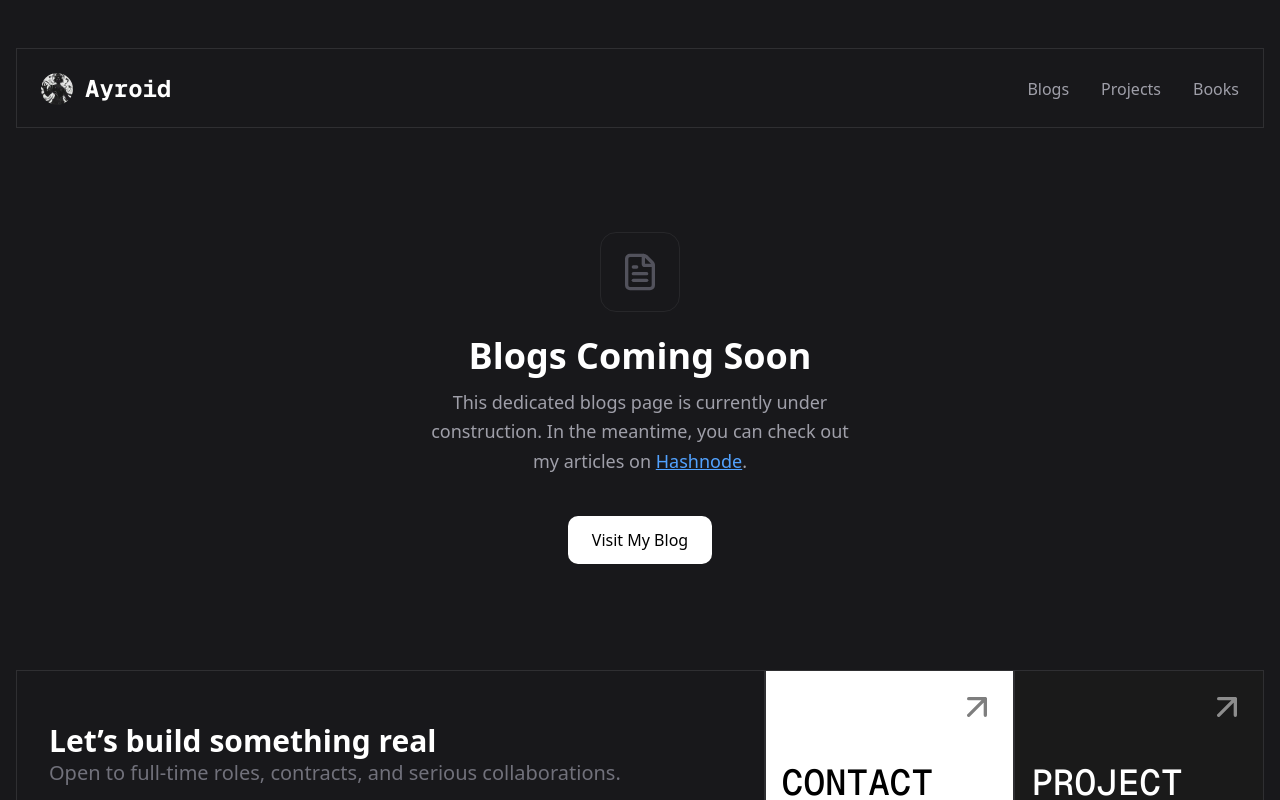
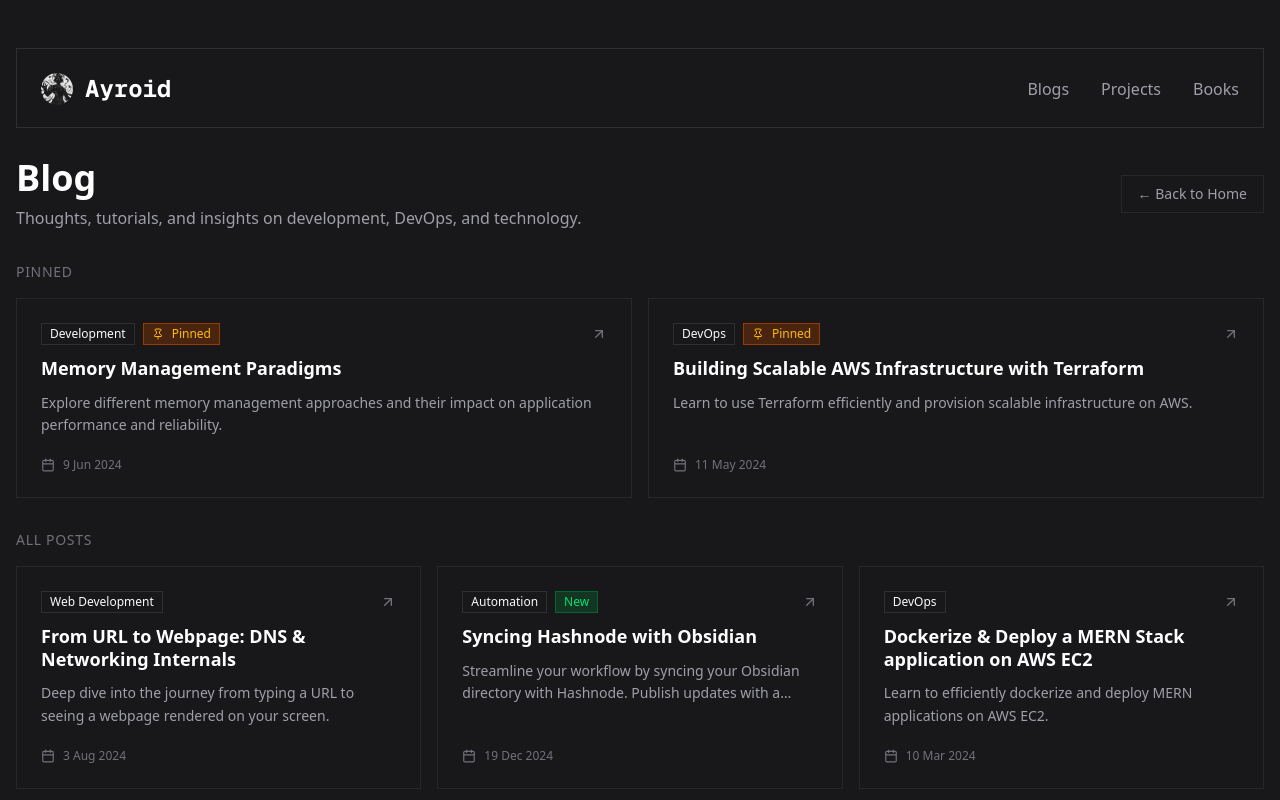
Before and after one commit to Ayroid/portfolio-bento, a Next.js app: page /blogs in a window 1280 px wide. Shown: the top 800 px of the page. Built offline with nearby package versions, Linux system fonts and the light colour scheme.

Commit message:
update: blogs page

```diff
--- a/app/blogs/page.tsx
+++ b/app/blogs/page.tsx
@@ -1,38 +1,254 @@
-import { FileText } from "lucide-react";
+"use client";
+
+import { useState } from "react";
+import { Badge } from "@/components/ui/badge";
+import { Calendar, ArrowUpRight, Pin } from "lucide-react";
+import Link from "next/link";
+
+interface BlogPost {
+	id: string;
+	title: string;
+	description: string;
+	date: string;
+	category: string;
+	href: string;
+	isPinned?: boolean;
+	isNew?: boolean;
+}
+
+const blogPosts: BlogPost[] = [
+	{
+		id: "1",
+		title: "Memory Management Paradigms",
+		description:
+			"Explore different memory management approaches and their impact on application performance and reliability.",
+		date: "9 Jun 2024",
+		category: "Development",
+		href: "https://ayroid.hashnode.dev/memory-management-paradigms",
+		isPinned: true,
+	},
+	{
+		id: "2",
+		title: "From URL to Webpage: DNS & Networking Internals",
+		description:
+			"Deep dive into the journey from typing a URL to seeing a webpage rendered on your screen.",
+		date: "3 Aug 2024",
+		category: "Web Development",
+		href: "https://ayroid.hashnode.dev/from-url-to-webpage-dns-networking-and-browser-internals",
+	},
+	{
+		id: "3",
+		title: "Syncing Hashnode with Obsidian",
+		description:
+			"Streamline your workflow by syncing your Obsidian directory with Hashnode. Publish updates with a single command.",
+		date: "19 Dec 2024",
+		category: "Automation",
+		href: "https://ayroid.hashnode.dev/syncing-hashnode-with-obsidian",
+		isNew: true,
+	},
+	{
+		id: "4",
+		title: "Dockerize & Deploy a MERN Stack application on AWS EC2",
+		description:
+			"Learn to efficiently dockerize and deploy MERN applications on AWS EC2.",
+		date: "10 Mar 2024",
+		category: "DevOps",
+		href: "https://ayroid.hashnode.dev/dockerize-deploy-mern-stack-application-on-aws-EC2",
+	},
+	{
+		id: "5",
+		title: "Building Scalable AWS Infrastructure with Terraform",
+		description:
+			"Learn to use Terraform efficiently and provision scalable infrastructure on AWS.",
+		date: "11 May 2024",
+		category: "DevOps",
+		href: "https://ayroid.hashnode.dev/build-and-manage-aws-infrastructure-with-terraform",
+		isPinned: true,
+	},
+	{
+		id: "6",
+		title: "Next.js vs React: When and Why to Use Each",
+		description:
+			"Compare Next.js and React to understand when to use each framework, based on real experience building projects.",
+		date: "9 Jun 2024",
+		category: "Web Development",
+		href: "https://ayroid.hashnode.dev/nextjs-vs-react-when-and-why-to-use-each",
+	},
+	{
+		id: "7",
+		title: "Conventional Commits: Writing Better Commit Messages",
+		description:
+			"Discover how conventional commits and Commitizen streamline your project's history.",
+		date: "10 Mar 2024",
+		category: "Development",
+		href: "https://ayroid.hashnode.dev/from-chaos-to-clarity-how-conventional-commits-revolutionize-version-control",
+	},
+];
+
+interface BlogCardProps {
+	post: BlogPost;
+}
+
+const BlogCard = ({ post }: BlogCardProps) => {
+	const [mousePosition, setMousePosition] = useState({ x: 0, y: 0 });
+	const [isHovered, setIsHovered] = useState(false);
+
+	const handleMouseMove = (e: React.MouseEvent<HTMLElement>) => {
+		const rect = e.currentTarget.getBoundingClientRect();
+		setMousePosition({
+			x: e.clientX - rect.left,
+			y: e.clientY - rect.top,
+		});
+	};
+
+	return (
+		<a
+			href={post.href}
+			target="_blank"
+			rel="noopener noreferrer"
+			className="group relative block bg-transparent"
+			onMouseMove={handleMouseMove}
+			onMouseEnter={() => setIsHovered(true)}
+			onMouseLeave={() => setIsHovered(false)}
+		>
+			{/* Hover glow effect */}
+			<div
+				className="pointer-events-none absolute inset-0 opacity-0 transition-opacity duration-500"
+				style={{
+					background: `radial-gradient(600px circle at ${mousePosition.x}px ${mousePosition.y}px, rgba(255,255,255,0.06), transparent 40%)`,
+					opacity: isHovered ? 1 : 0,
+					zIndex: 3,
+				}}
+			/>
+
+			{/* Border glow effect */}
+			<div
+				className="pointer-events-none absolute inset-0 opacity-0 transition-opacity duration-500"
+				style={{
+					background: `radial-gradient(600px circle at ${mousePosition.x}px ${mousePosition.y}px, rgba(255,255,255,0.3), transparent 40%)`,
+					opacity: isHovered ? 1 : 0,
+					zIndex: 1,
+				}}
+			/>
+
+			{/* Card content */}
+			<div
+				className="relative bg-[#18181b] border border-zinc-800 h-full w-full p-5 sm:p-6 flex flex-col gap-3 transition-colors duration-300"
+				style={{ zIndex: 2 }}
+			>
+				{/* Header with badges */}
+				<div className="flex items-center justify-between gap-2 flex-wrap">
+					<div className="flex items-center gap-2 flex-wrap">
+						<Badge variant="outline" className="text-xs mb-0">
+							{post.category}
+						</Badge>
+						{post.isPinned && (
+							<Badge
+								variant="secondary"
+								className="text-xs mb-0 bg-amber-900/50 text-amber-400 border-amber-800"
+							>
+								<Pin className="w-3 h-3 mr-1" />
+								Pinned
+							</Badge>
+						)}
+						{post.isNew && (
+							<Badge
+								variant="secondary"
+								className="text-xs mb-0 bg-green-900/50 text-green-400 border-green-800"
+							>
+								New
+							</Badge>
+						)}
+					</div>
+					<ArrowUpRight className="w-4 h-4 text-zinc-500 group-hover:text-white transition-colors duration-300 group-hover:translate-x-0.5 group-hover:-translate-y-0.5" />
+				</div>
+
+				{/* Title */}
+				<h3 className="text-white font-semibold text-base sm:text-lg leading-tight group-hover:text-zinc-100 transition-colors">
+					{post.title}
+				</h3>
+
+				{/* Description */}
+				<p className="text-zinc-400 text-sm leading-relaxed line-clamp-2">
+					{post.description}
+				</p>
+
+				{/* Footer with date */}
+				<div className="flex items-center gap-2 mt-auto pt-2">
+					<Calendar className="w-3.5 h-3.5 text-zinc-500" />
+					<span className="text-zinc-500 text-xs">{post.date}</span>
+				</div>
+			</div>
+		</a>
+	);
+};
 
 export default function BlogsPage() {
+	const pinnedPosts = blogPosts.filter((post) => post.isPinned);
+	const otherPosts = blogPosts.filter((post) => !post.isPinned);
+
 	return (
 		<div className="flex flex-col gap-8">
-			{/* Placeholder Content */}
-			<div className="flex flex-col items-center justify-center min-h-[60vh] gap-6">
-				<div className="w-20 h-20 rounded-2xl bg-zinc-900 border border-zinc-800 flex items-center justify-center">
-					<FileText className="w-10 h-10 text-zinc-600" />
+			{/* Page Header */}
+			<div className="flex flex-col gap-4">
+				<div className="flex items-center justify-between flex-wrap gap-4">
+					<div>
+						<h1 className="text-3xl sm:text-4xl font-bold text-white">
+							Blog
+						</h1>
+						<p className="text-zinc-400 mt-2 text-sm sm:text-base">
+							Thoughts, tutorials, and insights on development, DevOps, and
+							technology.
+						</p>
+					</div>
+					<Link
+						href="/"
+						className="px-4 py-2 text-sm text-zinc-400 hover:text-white border border-zinc-800 hover:border-zinc-700 transition-colors"
+					>
+						← Back to Home
+					</Link>
 				</div>
-				<div className="text-center max-w-md">
-					<h1 className="text-3xl sm:text-4xl font-bold text-white mb-3">
-						Blogs Coming Soon
-					</h1>
-					<p className="text-zinc-400 text-base sm:text-lg leading-relaxed">
-						This dedicated blogs page is currently under construction. In the
-						meantime, you can check out my articles on{" "}
-						<a
-							href="https://ayroid.hashnode.dev/"
-							target="_blank"
-							rel="noopener noreferrer"
-							className="text-blue-400 hover:text-blue-300 underline transition-colors"
-						>
-							Hashnode
-						</a>
-						.
-					</p>
+			</div>
+
+			{/* Pinned Posts Section */}
+			{pinnedPosts.length > 0 && (
+				<div className="flex flex-col gap-4">
+					<h2 className="text-sm font-medium text-zinc-500 uppercase tracking-wider">
+						Pinned
+					</h2>
+					<div className="grid grid-cols-1 md:grid-cols-2 gap-4">
+						{pinnedPosts.map((post) => (
+							<BlogCard key={post.id} post={post} />
+						))}
+					</div>
 				</div>
+			)}
+
+			{/* All Posts Section */}
+			<div className="flex flex-col gap-4">
+				<h2 className="text-sm font-medium text-zinc-500 uppercase tracking-wider">
+					All Posts
+				</h2>
+				<div className="grid grid-cols-1 md:grid-cols-2 lg:grid-cols-3 gap-4">
+					{otherPosts.map((post) => (
+						<BlogCard key={post.id} post={post} />
+					))}
+				</div>
+			</div>
+
+			{/* More Posts CTA */}
+			<div className="flex flex-col items-center justify-center py-8 gap-4 border border-zinc-800 bg-[#18181b]">
+				<p className="text-zinc-400 text-sm text-center">
+					Want to read more? Check out all my articles on Hashnode.
+				</p>
 				<a
 					href="https://ayroid.hashnode.dev/"
 					target="_blank"
 					rel="noopener noreferrer"
-					className="mt-4 px-6 py-3 bg-white hover:bg-zinc-200 text-black font-medium rounded-lg transition-colors"
+					className="px-6 py-3 bg-white hover:bg-zinc-200 text-black font-medium text-sm transition-colors inline-flex items-center gap-2"
 				>
-					Visit My Blog
+					Visit Hashnode
+					<ArrowUpRight className="w-4 h-4" />
 				</a>
 			</div>
 		</div>
```
